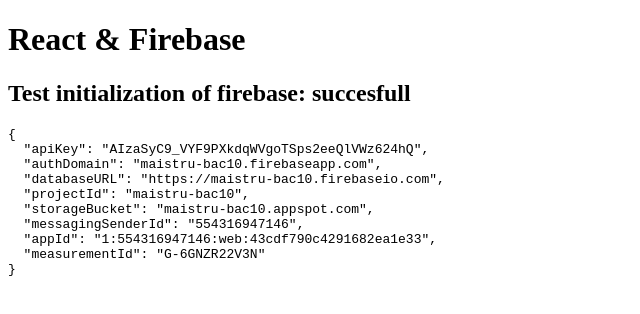
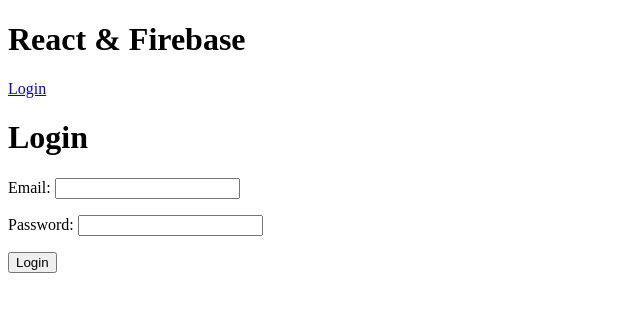
Before and after one commit to RoxanaAI/DLMaistru, a React (Create React App) app: page /login in a window 1280 px wide. Shown: the top 314 px of the page, without its empty margins (0-640 px from the left). Built offline with nearby package versions, Linux system fonts and the light colour scheme.

Commit message:
added login

```diff
--- a/package.json
+++ b/package.json
@@ -9,6 +9,8 @@
     "firebase": "^7.21.1",
     "react": "^16.13.1",
     "react-dom": "^16.13.1",
+    "react-hook-form": "^6.8.6",
+    "react-router-dom": "^5.2.0",
     "react-scripts": "3.4.3"
   },
   "scripts": {
--- a/src/App.js
+++ b/src/App.js
@@ -1,16 +1,25 @@
 import React from 'react';
 import './App.css';
-import firebase from "firebase";
+import { BrowserRouter as Router, Route, Switch, Link } from 'react-router-dom';
+import Home from './components/Home';
+import Login from './components/Login';
+
 
 function App() {
-  const firebaseApp = firebase.apps[0];
+
   return (
     <div>
       <h1>React & Firebase</h1>
-      <h2>Test initialization of firebase: succesfull</h2>
-      <code>
-        <pre>{JSON.stringify(firebaseApp.options, null, 2)}</pre>
-      </code>
+      <Router>
+      <Link to={"/login"}>Login</Link>
+      <main>
+        <Switch>
+                <Route path="/" component={Home} exact />
+                <Route path="/login" component={Login} />
+        </Switch>
+      </main>
+      </Router>
+
     </div>
   );
 }
--- /dev/null
+++ b/src/components/Home.js
@@ -0,0 +1,12 @@
+import React from 'react';
+
+
+export default function Home(){
+
+
+    return(
+        <>
+        <h2>Home page</h2>
+             </>
+    )
+}
--- /dev/null
+++ b/src/components/Login.js
@@ -0,0 +1,34 @@
+import { auth } from 'firebase';
+import React from 'react';
+import  useForm  from '../hooks/CustomForm';
+
+
+
+export default function Login(){
+
+        const { values, bindInput } = useForm(null);
+
+    function handleSubmit(event){
+        console.log(values);
+        event.preventDefault();
+        auth().signInWithEmailAndPassword(values.email,values.password);
+    }
+
+return(
+    <>
+    <h1>Login</h1>
+    <form onSubmit={handleSubmit}>
+        <p>
+        <label htmlFor="email">Email: </label>
+        <input type='email' name="email" id="email" {...bindInput('email')} required/>
+        </p>
+        <p>
+        <label htmlFor="password">Password: </label>
+        <input type='password' name="password" {...bindInput('password')} required/>
+        </p>
+        <button type="submit"> Login </button>
+    </form>
+    </>
+)
+
+        }
--- /dev/null
+++ b/src/hooks/CustomForm.js
@@ -0,0 +1,30 @@
+import {useState, useEffect } from 'react';
+
+export default function useForm(initialValues) {
+    const [values, setValues] = useState(initialValues);
+
+
+useEffect(() => {
+    if(initialValues){
+        setValues(initialValues);
+    }
+},[initialValues])
+
+function handleInputChange(e){
+    setValues({...values, [e.target.name]: e.target.value})
+}
+
+function bindInput(name){
+    return {
+        name,
+        onChange: handleInputChange,
+        value: values?.[name] ?? ''
+    }
+}
+
+    return {
+      values,
+      handleInputChange,
+      bindInput
+    };
+}
--- a/src/index.js
+++ b/src/index.js
@@ -24,6 +24,9 @@
   rootElement
 );
 
+export const auth = firebase.auth();
+export const firestore = firebase.firestore();
+
 // If you want your app to work offline and load faster, you can change
 // unregister() to register() below. Note this comes with some pitfalls.
 // Learn more about service workers: https://bit.ly/CRA-PWA
```
Also changed, not shown: 1 other file (tests, documents, lock files or other folders).
